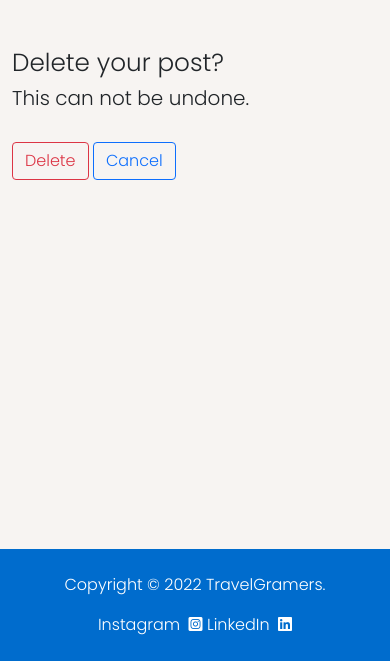
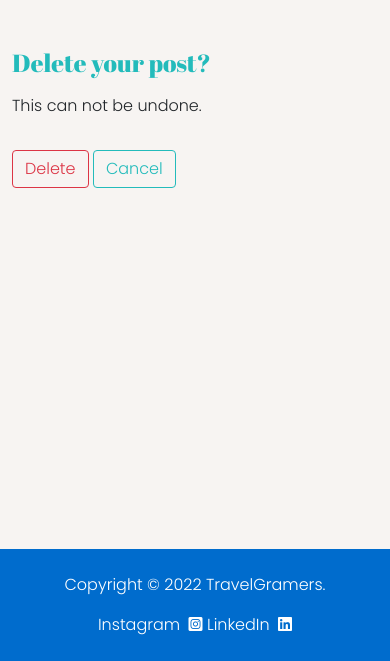
Before and after one commit to Lapratomo24/travelgramers, a Django app: a page that uses templates/delete.html in a window 390 px wide. Shown: the part 183-844 px from the top of the page. Run offline with Django 3.2, Linux system fonts and the light colour scheme; tables that the repository leaves empty hold one stand-in row (values such as "Sample post"); some libraries are stand-ins or nearby versions; grey boxes are pictures that could not be loaded.

Commit message:
update styling on update and delete pages

```diff
--- a/templates/account/logout.html
+++ b/templates/account/logout.html
@@ -11,7 +11,7 @@
   <div class="row justify-content-end">
     <div class="col-md-8 mt-5 offset-md-2">
       <h2 class="page-title mb-3">{% trans "Come Back Soon!" %}</h2>
-      <p>{% trans 'Are you sure you want to sign out?' %}</p>
+      <p>{% trans 'Are you sure you want to log out?' %}</p>
     </div>
   </div>
   <div class="row justify-content-end">
@@ -21,7 +21,7 @@
         {% if redirect_field_value %}
         <input type="hidden" name="{{ redirect_field_name }}" value="{{ redirect_field_value }}" />
         {% endif %}
-        <button class="btn btn-signup" type="submit">{% trans 'Sign Out' %}</button>
+        <button class="btn btn-signup" type="submit">{% trans 'Log Out' %}</button>
       </form>
     </div>
   </div>
--- a/templates/delete.html
+++ b/templates/delete.html
@@ -3,18 +3,23 @@
 {% block content %}
 
 <div class="container">
-    <div class="row">
-        <div class="col-md-12 mt-5 offset-md-2">
-            <h2>Delete your post?</h2>
-            <h5>This can not be undone.</h5>
-            <br>
+    <div class="row justify-content-end">
+        <div class="col-md-8 mt-5 offset-md-2">
+            <h2 class="page-title mb-3">Delete your post?</h2>
+            <p>This can not be undone.</p>
+        </div>
+    </div>
+    <div class="row justify-content-end">
+        <div class="col-md-8 mt-3 offset-md-2">
             <form method="POST">
                 {% csrf_token %}
                 <button type="submit" value="delete" class="btn btn-outline-danger">Delete</button>
-                <a class="btn btn-outline-primary" href="{%  url 'post_detail' post.slug %}">Cancel</a>
+                <a class="btn btn-signup" href="{%  url 'post_detail' post.slug %}">Cancel</a>
             </form>
         </div>
     </div>
 </div>
 
+
+
 {% endblock %}
--- a/templates/post_detail.html
+++ b/templates/post_detail.html
@@ -31,7 +31,7 @@
     {% if user.is_authenticated and post.author.id == user.id %}
     <a role="button" type="submit" class="btn btn-signup btn-lg ms-3" style="font-size: small;"
         href="{% url 'update' post.slug %}">Update</a>
-    <a role="button" type="submit" class="btn btn-danger btn-lg ms-3" style="font-size: small;"
+    <a role="button" type="submit" class="btn btn-outline-danger btn-lg ms-3" style="font-size: small;"
         href="{% url 'delete' post.slug %}">Delete</a>
     {% endif %}
 </div>
```
Also changed, not shown: templates/update.html (+4 -4 lines).
